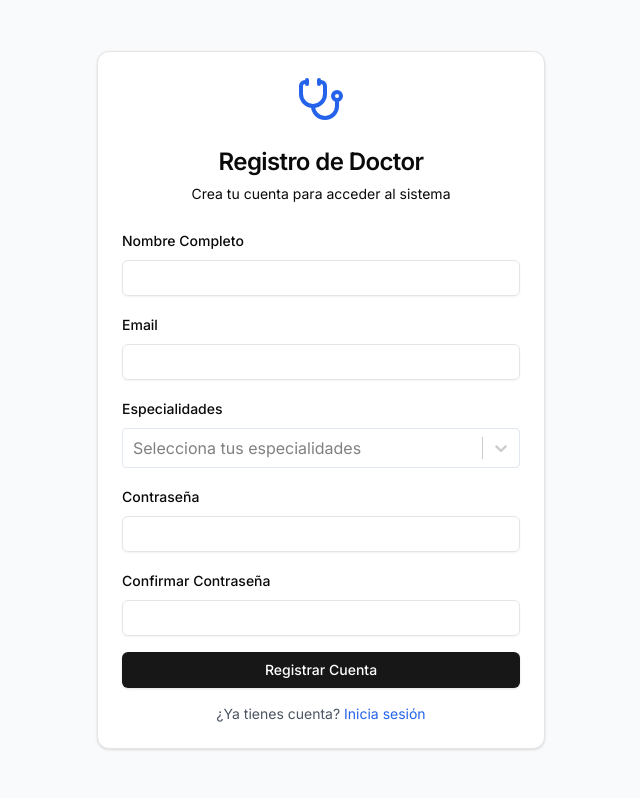
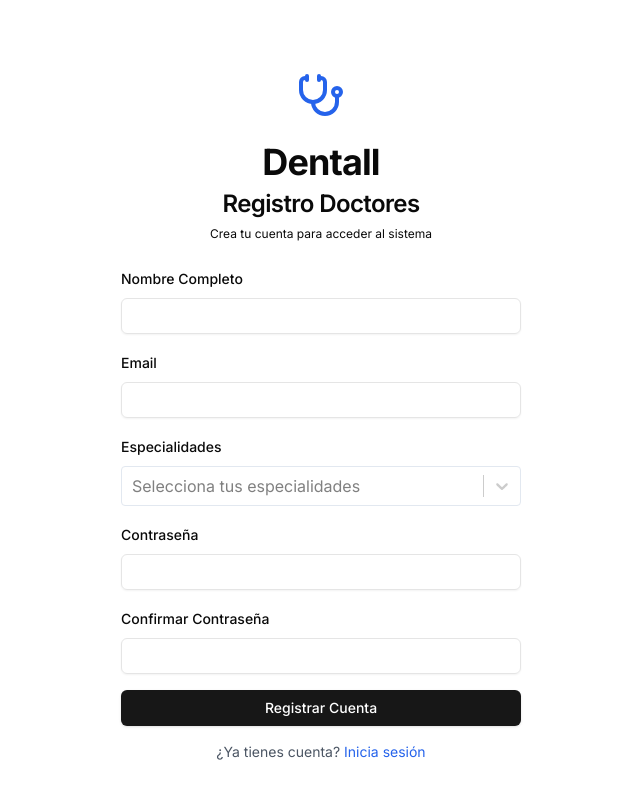
Before and after one commit to LarsSong1/dentalljessyconsultorio, a Next.js app: page /register in a window 1280 px wide. Shown: the top 798 px of the page, without its empty margins (319-959 px from the left). Built offline with nearby package versions, Linux system fonts and the light colour scheme.

Commit message:
almostfinished

```diff
--- a/app/login/page.tsx
+++ b/app/login/page.tsx
@@ -44,14 +44,15 @@ export default function LoginPage() {
   }
 
   return (
-    <div className="min-h-screen flex items-center justify-center bg-gray-50">
-      <Card className="w-full max-w-md">
+    <div className="min-h-screen flex items-center justify-center ">
+      <Card className="w-full max-w-md border-0 shadow-none">
         <CardHeader className="text-center">
           <div className="flex justify-center mb-4">
             <Stethoscope className="h-12 w-12 text-blue-600" />
           </div>
+          <CardTitle className="text-4xl font-bold">Dentall</CardTitle>
           <CardTitle className="text-2xl">Sistema Médico Dental</CardTitle>
-          <CardDescription>Ingresa tus credenciales para continuar</CardDescription>
+          <CardDescription className="text-xs">Ingresa tus credenciales para continuar</CardDescription>
         </CardHeader>
         <CardContent>
           <form onSubmit={handleSubmit} className="space-y-4">
--- a/app/register/page.tsx
+++ b/app/register/page.tsx
@@ -83,14 +83,15 @@ export default function RegisterPage() {
   }
 
   return (
-    <div className="min-h-screen flex items-center justify-center bg-gray-50 py-12">
-      <Card className="w-full max-w-md">
+    <div className="min-h-screen flex items-center justify-center py-12">
+      <Card className="w-full max-w-md shadow-none border-0">
         <CardHeader className="text-center">
           <div className="flex justify-center mb-4">
             <Stethoscope className="h-12 w-12 text-blue-600" />
           </div>
-          <CardTitle className="text-2xl">Registro de Doctor</CardTitle>
-          <CardDescription>Crea tu cuenta para acceder al sistema</CardDescription>
+          <CardTitle className="text-4xl font-bold">Dentall</CardTitle>
+          <CardTitle className="text-2xl">Registro Doctores</CardTitle>
+          <CardDescription className="text-xs">Crea tu cuenta para acceder al sistema</CardDescription>
         </CardHeader>
         <CardContent>
           <form onSubmit={handleSubmit} className="space-y-4">
```
